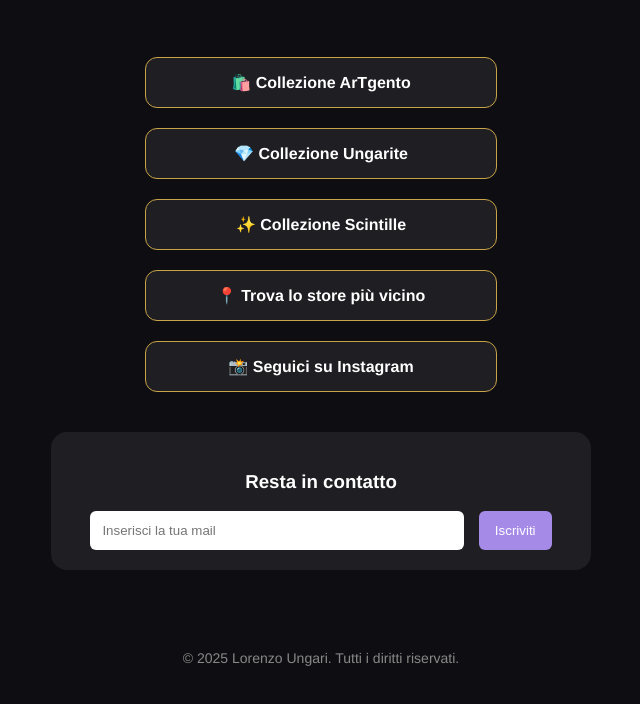
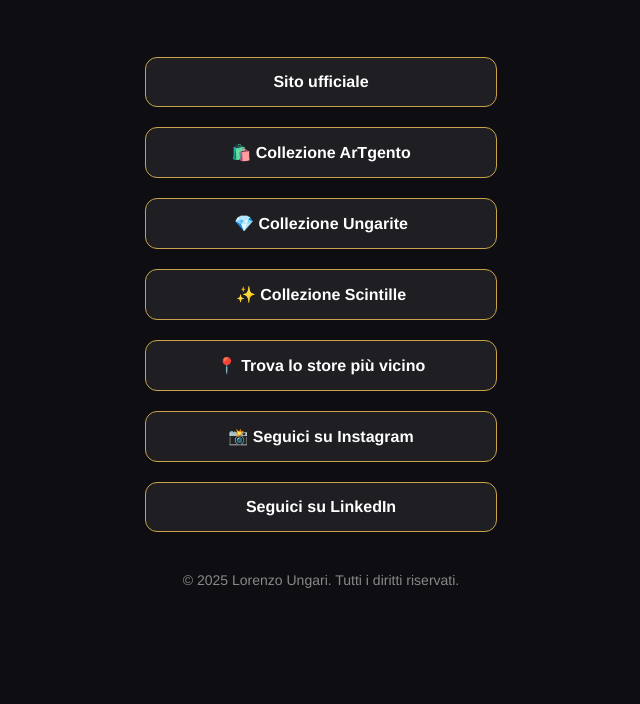
Before and after one commit to manuel01-art/Lorenzo-Ungari-Linktree, a plain HTML site: page index.html in a window 1280 px wide. Shown: the part 60-764 px from the top of the page, without its empty margins (319-959 px from the left). Drawn offline with Linux system fonts and the light colour scheme; a web font is replaced by a local one.

Commit message:
Update index.html

```diff
--- a/index.html
+++ b/index.html
@@ -65,37 +65,6 @@
       color: #0e0d11;
     }
 
-    .contact-form {
-      margin: 40px auto;
-      padding: 20px;
-      max-width: 500px;
-      background-color: #1e1e23;
-      border-radius: 16px;
-      text-align: center;
-    }
-
-    .contact-form input[type="email"] {
-      padding: 12px;
-      width: 70%;
-      border: none;
-      border-radius: 6px;
-      margin-right: 10px;
-    }
-
-    .contact-form button {
-      background-color: #a68ae8;
-      color: #fff;
-      padding: 12px 16px;
-      border-radius: 6px;
-      border: none;
-      cursor: pointer;
-    }
-
-    .contact-form button:hover {
-      background-color: #c8a348;
-      color: #0e0d11;
-    }
-
     footer {
       background-color: #0e0d11;
       padding: 40px 20px;
@@ -112,19 +81,13 @@
 
   <main>
     <section class="linktree">
+      <a href="https://www.ungari.com/">Sito ufficiale</a>
       <a href="https://www.ungari.com/artgento/">🛍️ Collezione ArTgento</a>
       <a href="https://www.ungari.com/ungarite/">💎 Collezione Ungarite</a>
       <a href="https://www.ungari.com/scintille/">✨ Collezione Scintille</a>
       <a href="#">📍 Trova lo store più vicino</a>
       <a href="https://www.instagram.com/lorenzoungarigioielli/">📸 Seguici su Instagram</a>
-    </section>
-
-    <section class="contact-form">
-      <h3>Resta in contatto</h3>
-      <form>
-        <input type="email" placeholder="Inserisci la tua mail" required />
-        <button type="submit">Iscriviti</button>
-      </form>
+      <a href="#">Seguici su LinkedIn</a>
     </section>
   </main>
 
```
